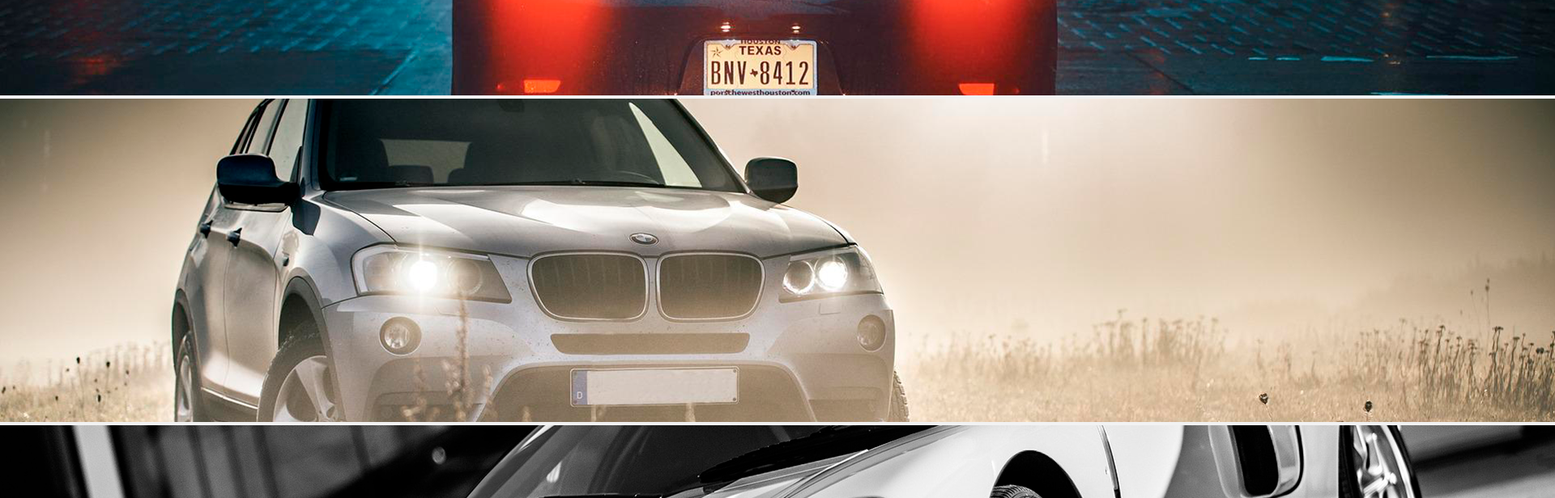
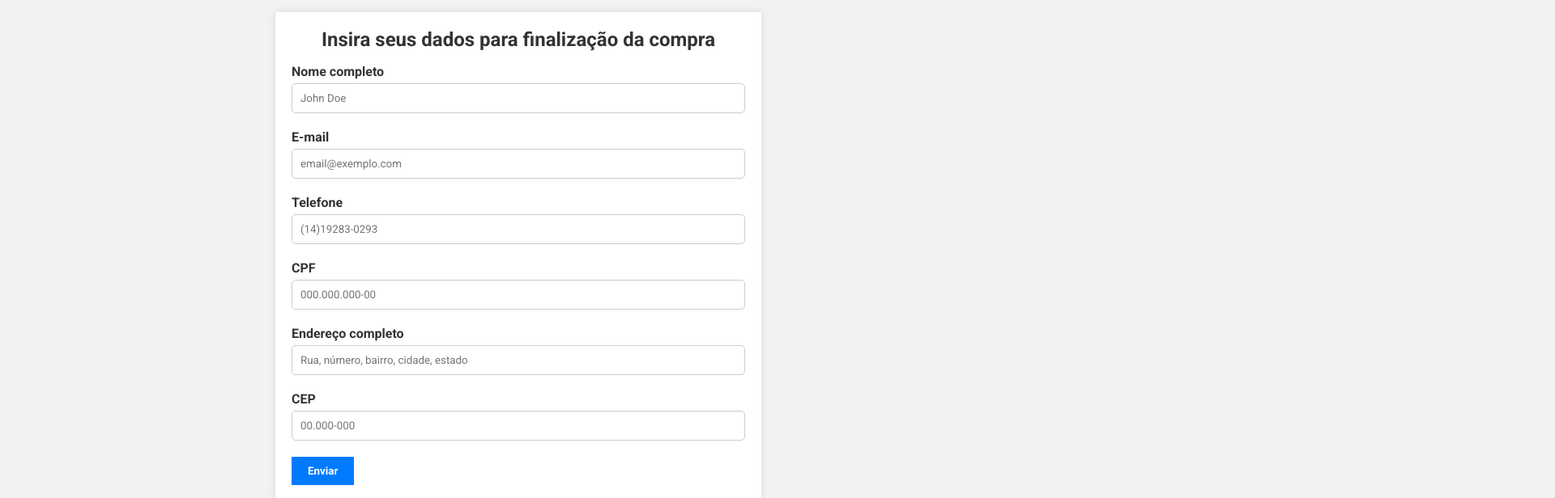
Before and after one commit to Colyss-io/desafio_jquery_mod_10, a plain HTML site: page index.html in a window 1280 px wide. Shown: the part 360-976 px from the top of the page at 81% size, 1920 px wide, since content can reach past the window. Drawn offline with nearby package versions, Linux system fonts and the light colour scheme.

Commit message:
quarto commit

```diff
--- a/index.html
+++ b/index.html
@@ -34,27 +34,27 @@
         <form id="form">
             <div class="form-campo">
                 <label for="nome">Nome completo</label>
-                <input type="text" id="nome" name="nome" placeholder="John Doe">
+                <input type="text" id="nome" name="nome" placeholder="John Doe" required>
             </div>
             <div class="form-campo">
                 <label for="email">E-mail</label>
-                <input type="email" id="email" name="email" placeholder="email@exemplo.com">
+                <input type="email" id="email" name="email" placeholder="email@exemplo.com" required>
             </div>
             <div class="form-campo">
                 <label for="telefone">Telefone</label>
-                <input type="tel" id="telefone" name="telefone">
+                <input type="tel" id="telefone" name="telefone" placeholder="(14)19283-0293" required>
             </div>
             <div class="form-campo">
                 <label for="cpf">CPF</label>
-                <input type="text" id="cpf" name="cpf">
+                <input type="text" id="cpf" name="cpf" placeholder="000.000.000-00" required>
             </div>
             <div class="form-campo">
                 <label for="endereco">Endereço completo</label>
-                <input type="text" id="endereco" name="endereco" placeholder="Rua, número, bairro, cidade, estado">
+                <input type="text" id="endereco" name="endereco" placeholder="Rua, número, bairro, cidade, estado" required>
             </div>
             <div class="form-campo">
                 <label for="cep">CEP</label>
-                <input type="text" id="cep" name="cep">
+                <input type="text" id="cep" name="cep" placeholder="00.000-000" required>
             </div>
             <button type="submit">Enviar</button>
         </form>
--- a/js/main.js
+++ b/js/main.js
@@ -44,7 +44,7 @@ $('form').validate({
             required: true
         },
     },
-    submitHandler: functi on (form) {
+    submitHandler: function (form) {
         alert("Sua requisição foi enviada para análise, parabéns pela aquisição!");
         form.reset();
         }
```
